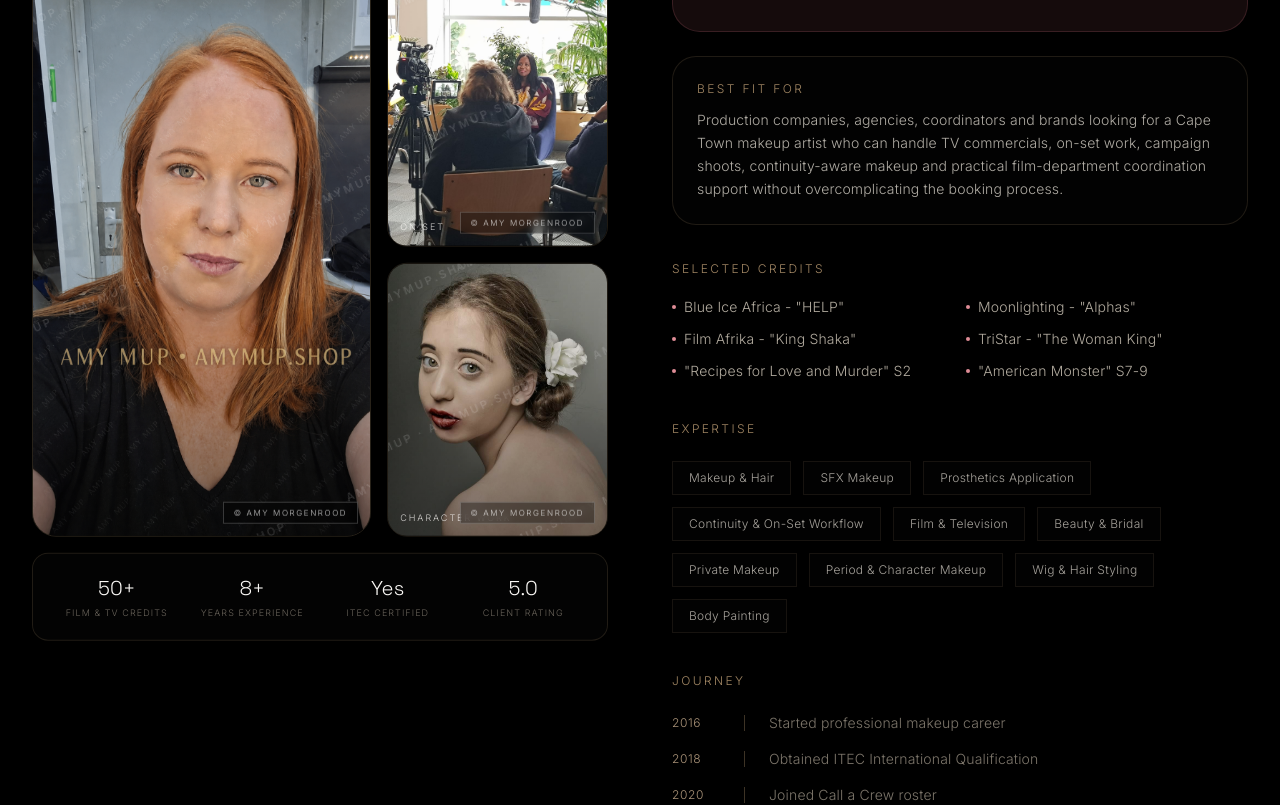
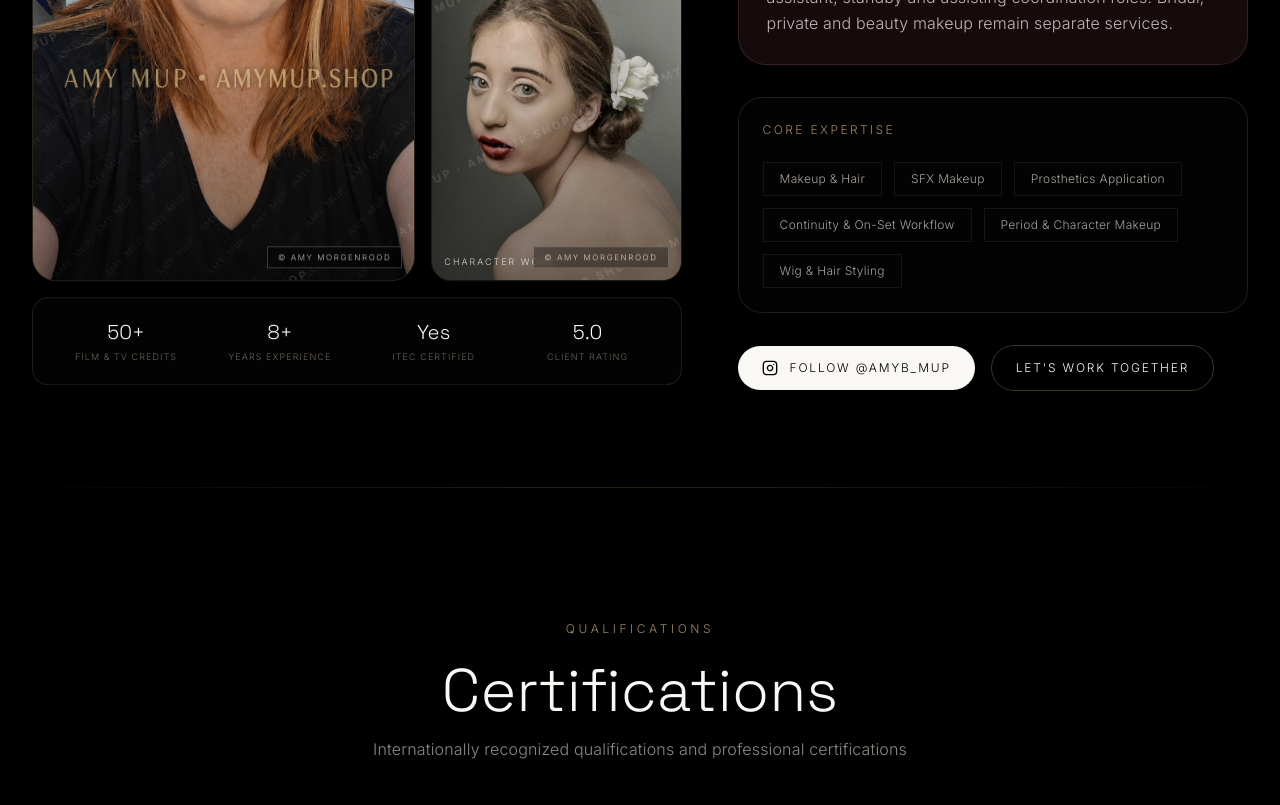
Before and after one commit to JohnMorgenrood/amy, a Next.js app: page / in a window 1280 px wide. Shown: the part 7380-8185 px from the top of the page. Built offline with nearby package versions, Linux system fonts and the light colour scheme.

Commit message:
Rebalance About section layout

```diff
--- a/src/components/sections/About.tsx
+++ b/src/components/sections/About.tsx
@@ -18,20 +18,8 @@ const skills = [
   'SFX Makeup',
   'Prosthetics Application',
   'Continuity & On-Set Workflow',
-  'Film & Television',
-  'Beauty & Bridal',
-  'Private Makeup',
   'Period & Character Makeup',
   'Wig & Hair Styling',
-  'Body Painting',
-]
-
-const timeline = [
-  { year: '2016', event: 'Started professional makeup career' },
-  { year: '2018', event: 'Obtained ITEC International Qualification' },
-  { year: '2020', event: 'Joined Call a Crew roster' },
-  { year: '2022', event: 'Worked on "The Woman King"' },
-  { year: '2024', event: '50+ productions completed' },
 ]
 
 export function About() {
@@ -76,7 +64,7 @@ export function About() {
           </h2>
         </motion.div>
 
-        <div className="grid lg:grid-cols-2 gap-14 lg:gap-16 items-center">
+        <div className="grid gap-12 lg:grid-cols-[1.12fr_0.88fr] lg:items-start lg:gap-14">
           <motion.div
             initial={{ opacity: 0, x: -50 }}
             whileInView={{ opacity: 1, x: 0 }}
@@ -143,53 +131,9 @@ export function About() {
               </p>
             </div>
 
-            <div className="mt-6 rounded-[1.5rem] border border-gold-500/15 bg-dark-900/40 p-5 sm:p-6">
-              <h4 className="text-xs tracking-[0.2em] uppercase text-gold-500/80 mb-3">
-                Best Fit For
-              </h4>
-              <p className="text-sm font-light leading-relaxed text-cream-300/75">
-                Production companies, agencies, coordinators and brands looking for a Cape Town
-                makeup artist who can handle TV commercials, on-set work, campaign shoots,
-                continuity-aware makeup and practical film-department coordination support without
-                overcomplicating the booking process.
-              </p>
-            </div>
-
-            <div className="mt-9">
-              <h4 className="text-xs tracking-[0.2em] uppercase text-gold-500/80 mb-5">
-                Selected Credits
-              </h4>
-              <ul className="grid sm:grid-cols-2 gap-3 text-sm text-cream-400/80 font-light">
-                <li className="flex items-center gap-2">
-                  <span className="w-1 h-1 bg-rose-400 rounded-full" />
-                  Blue Ice Africa - &quot;HELP&quot;
-                </li>
-                <li className="flex items-center gap-2">
-                  <span className="w-1 h-1 bg-rose-400 rounded-full" />
-                  Moonlighting - &quot;Alphas&quot;
-                </li>
-                <li className="flex items-center gap-2">
-                  <span className="w-1 h-1 bg-rose-400 rounded-full" />
-                  Film Afrika - &quot;King Shaka&quot;
-                </li>
-                <li className="flex items-center gap-2">
-                  <span className="w-1 h-1 bg-rose-400 rounded-full" />
-                  TriStar - &quot;The Woman King&quot;
-                </li>
-                <li className="flex items-center gap-2">
-                  <span className="w-1 h-1 bg-rose-400 rounded-full" />
-                  &quot;Recipes for Love and Murder&quot; S2
-                </li>
-                <li className="flex items-center gap-2">
-                  <span className="w-1 h-1 bg-rose-400 rounded-full" />
-                  &quot;American Monster&quot; S7-9
-                </li>
-              </ul>
-            </div>
-
-            <div className="mt-10">
+            <div className="mt-8 rounded-[1.5rem] border border-gold-500/15 bg-dark-900/40 p-5 sm:p-6">
               <h4 className="text-xs tracking-[0.2em] uppercase text-gold-500/80 mb-6">
-                Expertise
+                Core Expertise
               </h4>
               <div className="flex flex-wrap gap-3">
                 {skills.map((skill, idx) => (
@@ -207,27 +151,7 @@ export function About() {
               </div>
             </div>
 
-            <div className="mt-10">
-              <h4 className="text-xs tracking-[0.2em] uppercase text-gold-500/80 mb-6">Journey</h4>
-              <div className="space-y-4">
-                {timeline.map((item, idx) => (
-                  <motion.div
-                    key={idx}
-                    initial={{ opacity: 0, x: -20 }}
-                    whileInView={{ opacity: 1, x: 0 }}
-                    viewport={{ once: true }}
-                    transition={{ delay: idx * 0.1 }}
-                    className="flex items-center gap-6"
-                  >
-                    <span className="text-gold-400/80 text-xs tracking-wider w-12">{item.year}</span>
-                    <span className="w-px h-4 bg-gold-500/30" />
-                    <span className="text-cream-500/60 text-sm font-light">{item.event}</span>
-                  </motion.div>
-                ))}
-              </div>
-            </div>
-
-            <div className="mt-10 flex flex-wrap items-center gap-4">
+            <div className="mt-8 flex flex-wrap items-center gap-4">
               <motion.a
                 href="https://instagram.com/amyb_mup"
                 target="_blank"
```
